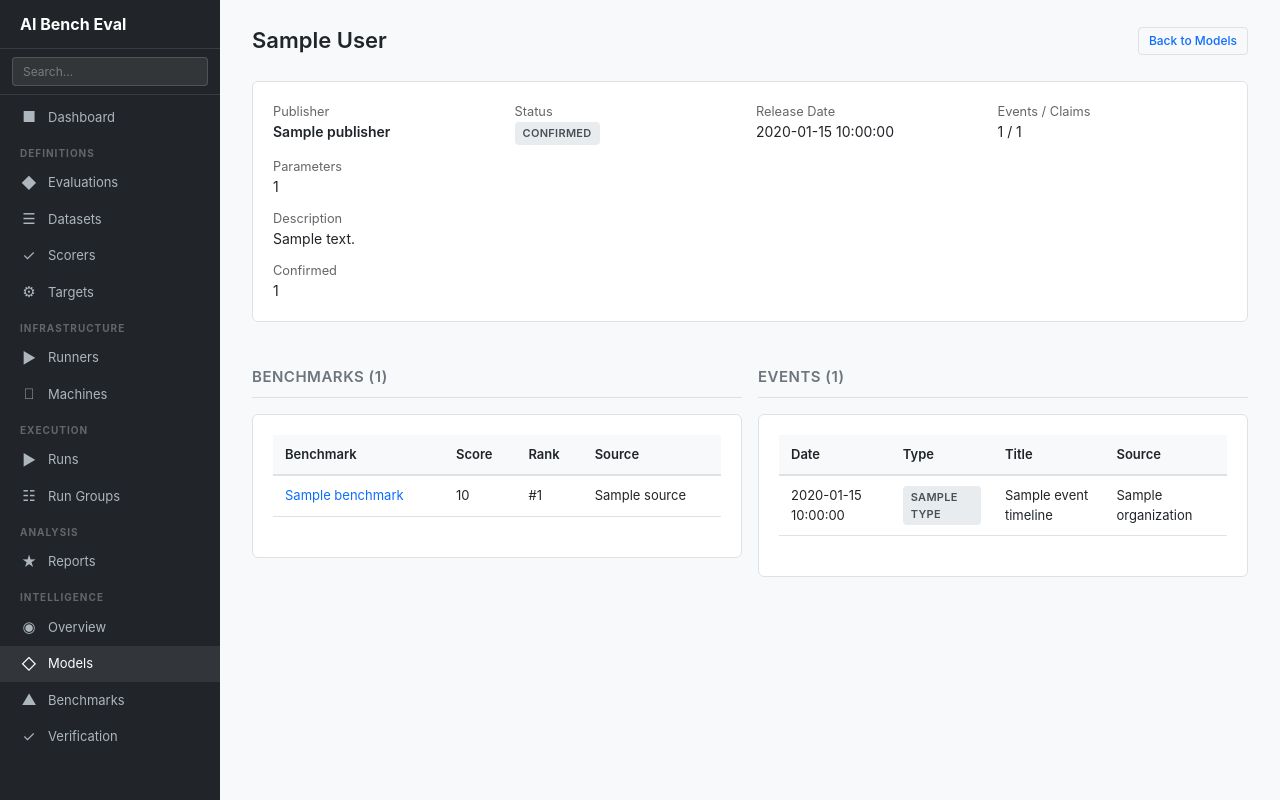
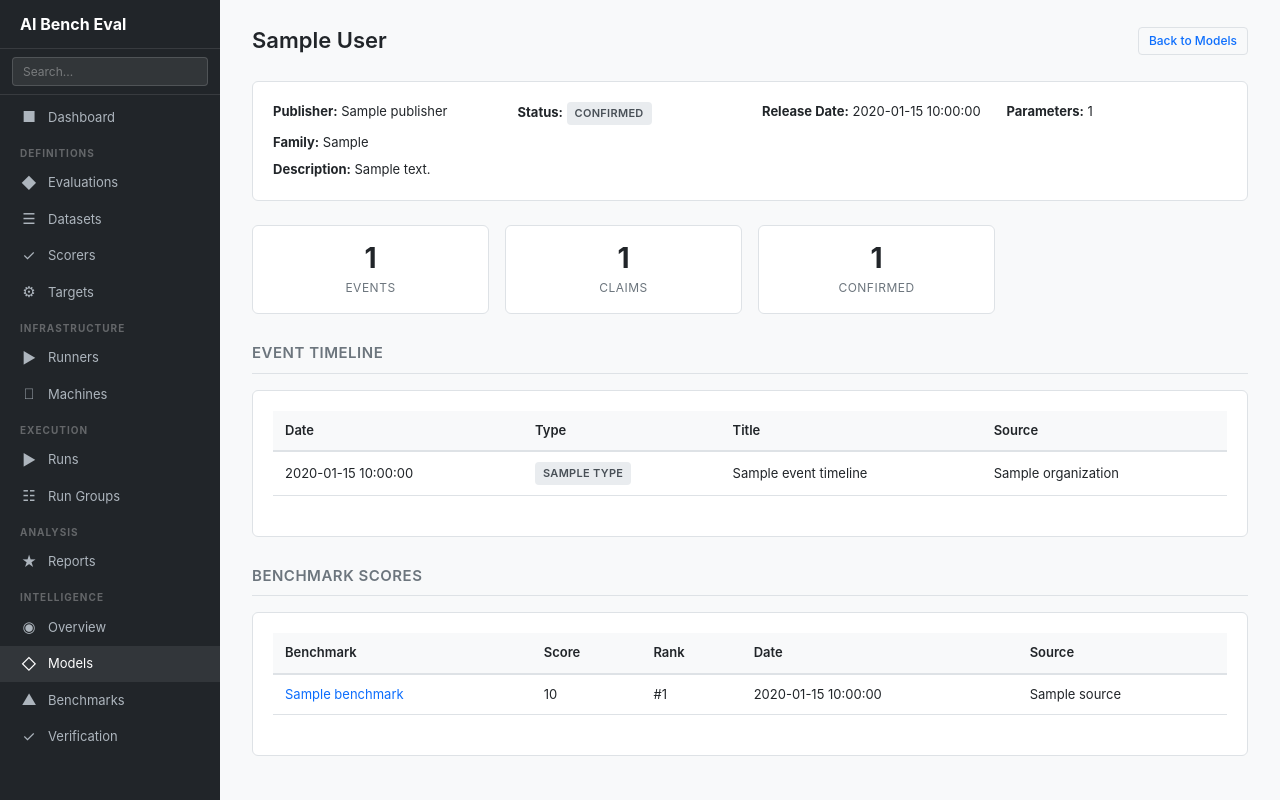
Before and after one commit to bonjohen/ai_benchmark, a Python web app: template ai_benchmark/eval/ui/templates/analysis/model_detail.html in a window 1280 px wide. Run offline with Jinja, Linux system fonts and the light colour scheme; the template is opened without the code that fills it: most values are stand-ins (such as "Sample title", 1, 10 or a date in 2020).

Commit message:
Revert "Fix score parsing, date display, and model detail density"
This reverts commit 69230552e7147c55efce6105218b0a70093e20af.

```diff
--- a/ai_benchmark/eval/ui/templates/analysis/model_detail.html
+++ b/ai_benchmark/eval/ui/templates/analysis/model_detail.html
@@ -8,86 +8,47 @@
     <a href="/eval/analysis/models" class="btn btn-outline btn-sm">Back to Models</a>
 </div>
 
-<!-- Model identity + stats in one row -->
-<div class="card" style="margin-bottom: 1rem;">
-    <div style="display: grid; grid-template-columns: 1fr 1fr 1fr 1fr; gap: 0.75rem; align-items: start;">
-        <div>
-            <div style="font-size: 0.8rem; color: #666;">Publisher</div>
-            <div style="font-weight: 600;">{{ entity.publisher }}</div>
-        </div>
-        <div>
-            <div style="font-size: 0.8rem; color: #666;">Status</div>
-            <div><span class="badge badge-{{ 'completed' if entity.status == 'active' else 'canceled' if entity.status == 'deprecated' else 'queued' }}">{{ entity.status }}</span></div>
-        </div>
-        <div>
-            <div style="font-size: 0.8rem; color: #666;">Release Date</div>
-            <div>{{ entity.release_date or "—" }}</div>
-        </div>
-        <div>
-            <div style="font-size: 0.8rem; color: #666;">Events / Claims</div>
-            <div>{{ total_events }} / {{ total_claims }}</div>
-        </div>
+<div class="card" style="margin-bottom: 1.5rem;">
+    <div class="metadata-grid">
+        <div><strong>Publisher:</strong> {{ entity.publisher }}</div>
+        <div><strong>Status:</strong> <span class="badge badge-{{ 'completed' if entity.status == 'active' else 'canceled' if entity.status == 'deprecated' else 'queued' }}">{{ entity.status }}</span></div>
+        <div><strong>Release Date:</strong> {{ entity.release_date or "—" }}</div>
         {% if entity.parameter_count %}
-        <div>
-            <div style="font-size: 0.8rem; color: #666;">Parameters</div>
-            <div>{{ entity.parameter_count }}</div>
-        </div>
+        <div><strong>Parameters:</strong> {{ entity.parameter_count }}</div>
+        {% endif %}
+        {% if entity.model_family %}
+        <div><strong>Family:</strong> {{ entity.model_family }}</div>
         {% endif %}
         {% if entity.description %}
-        <div style="grid-column: 1 / -1;">
-            <div style="font-size: 0.8rem; color: #666;">Description</div>
-            <div>{{ entity.description }}</div>
-        </div>
-        {% endif %}
-        {% if claim_summary %}
-        {% for status, count in claim_summary.items() %}
-        <div>
-            <div style="font-size: 0.8rem; color: #666;">{{ status | title }}</div>
-            <div>{{ count }}</div>
-        </div>
-        {% endfor %}
+        <div style="grid-column: 1 / -1;"><strong>Description:</strong> {{ entity.description }}</div>
         {% endif %}
     </div>
 </div>
 
-<!-- Benchmark scores and events side by side -->
-<div style="display: grid; grid-template-columns: {% if benchmark_scores %}1fr 1fr{% else %}1fr{% endif %}; gap: 1rem;">
+<div class="card-grid">
+    <div class="stat-card">
+        <div class="stat-value">{{ total_events }}</div>
+        <div class="stat-label">Events</div>
+    </div>
+    <div class="stat-card">
+        <div class="stat-value">{{ total_claims }}</div>
+        <div class="stat-label">Claims</div>
+    </div>
+    {% for status, count in claim_summary.items() %}
+    <div class="stat-card">
+        <div class="stat-value">{{ count }}</div>
+        <div class="stat-label">{{ status | title }}</div>
+    </div>
+    {% endfor %}
+</div>
 
-{% if benchmark_scores %}
-<div>
-    <h2 class="section-heading">Benchmarks ({{ benchmark_scores|length }})</h2>
+<!-- Event Timeline -->
+{% if event_timeline %}
+<h2 class="section-heading">Event Timeline</h2>
 <div class="card">
     <div class="table-wrapper">
         <table data-sortable>
-                <thead>
-                    <tr>
-                        <th data-sort="string">Benchmark</th>
-                        <th data-sort="number">Score</th>
-                        <th data-sort="number">Rank</th>
-                        <th data-sort="string">Source</th>
-                    </tr>
-                </thead>
-                <tbody>
-                    {% for b in benchmark_scores %}
-                    <tr>
-                        <td><a href="/eval/analysis/benchmarks?selected={{ b.benchmark }}">{{ b.benchmark }}</a></td>
-                        <td>{% if b.score %}{{ b.score }}{% else %}—{% endif %}</td>
-                        <td>{% if b.rank %}#{{ b.rank }}{% else %}—{% endif %}</td>
-                        <td>{{ b.source }}</td>
-                    </tr>
-                    {% endfor %}
-                </tbody>
-            </table>
-        </div>
-    </div>
-</div>
-{% endif %}
-
-<div>
-    <h2 class="section-heading">Events ({{ event_timeline|length }})</h2>
-    <div class="card">
-        <div class="table-wrapper">
-            <table data-sortable>
+            <caption class="sr-only">Events related to this model</caption>
             <thead>
                 <tr>
                     <th data-sort="string">Date</th>
@@ -101,7 +62,7 @@
                 <tr>
                     <td>{{ e.date }}</td>
                     <td><span class="badge badge-queued">{{ e.type | replace("_", " ") }}</span></td>
-                        <td>{{ e.title[:120] }}</td>
+                    <td>{{ e.title }}</td>
                     <td>{{ e.organization }}</td>
                 </tr>
                 {% endfor %}
@@ -109,7 +70,37 @@
         </table>
     </div>
 </div>
+{% endif %}
+
+<!-- Benchmark Scores -->
+{% if benchmark_scores %}
+<h2 class="section-heading">Benchmark Scores</h2>
+<div class="card">
+    <div class="table-wrapper">
+        <table data-sortable>
+            <caption class="sr-only">Benchmark results for this model</caption>
+            <thead>
+                <tr>
+                    <th data-sort="string">Benchmark</th>
+                    <th data-sort="number">Score</th>
+                    <th data-sort="number">Rank</th>
+                    <th data-sort="string">Date</th>
+                    <th data-sort="string">Source</th>
+                </tr>
+            </thead>
+            <tbody>
+                {% for b in benchmark_scores %}
+                <tr>
+                    <td><a href="/eval/analysis/benchmarks?selected={{ b.benchmark }}">{{ b.benchmark }}</a></td>
+                    <td>{% if b.score %}{{ b.score }}{% else %}—{% endif %}</td>
+                    <td>{% if b.rank %}#{{ b.rank }}{% else %}—{% endif %}</td>
+                    <td>{{ b.date }}</td>
+                    <td>{{ b.source }}</td>
+                </tr>
+                {% endfor %}
+            </tbody>
+        </table>
     </div>
-
 </div>
+{% endif %}
 {% endblock %}
```
Also changed, not shown: ai_benchmark/eval/ui/server.py (+4 -14 lines). Lines whose indentation alone changed are shown as unchanged.
